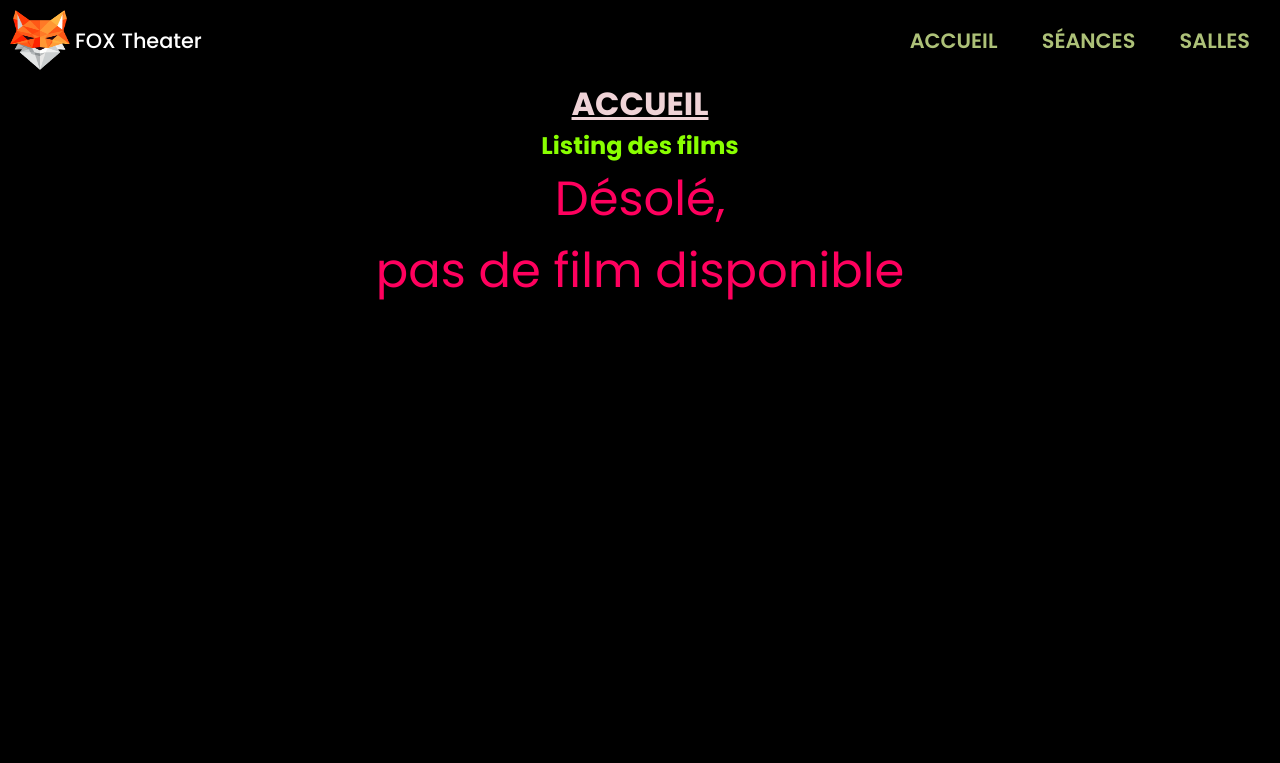
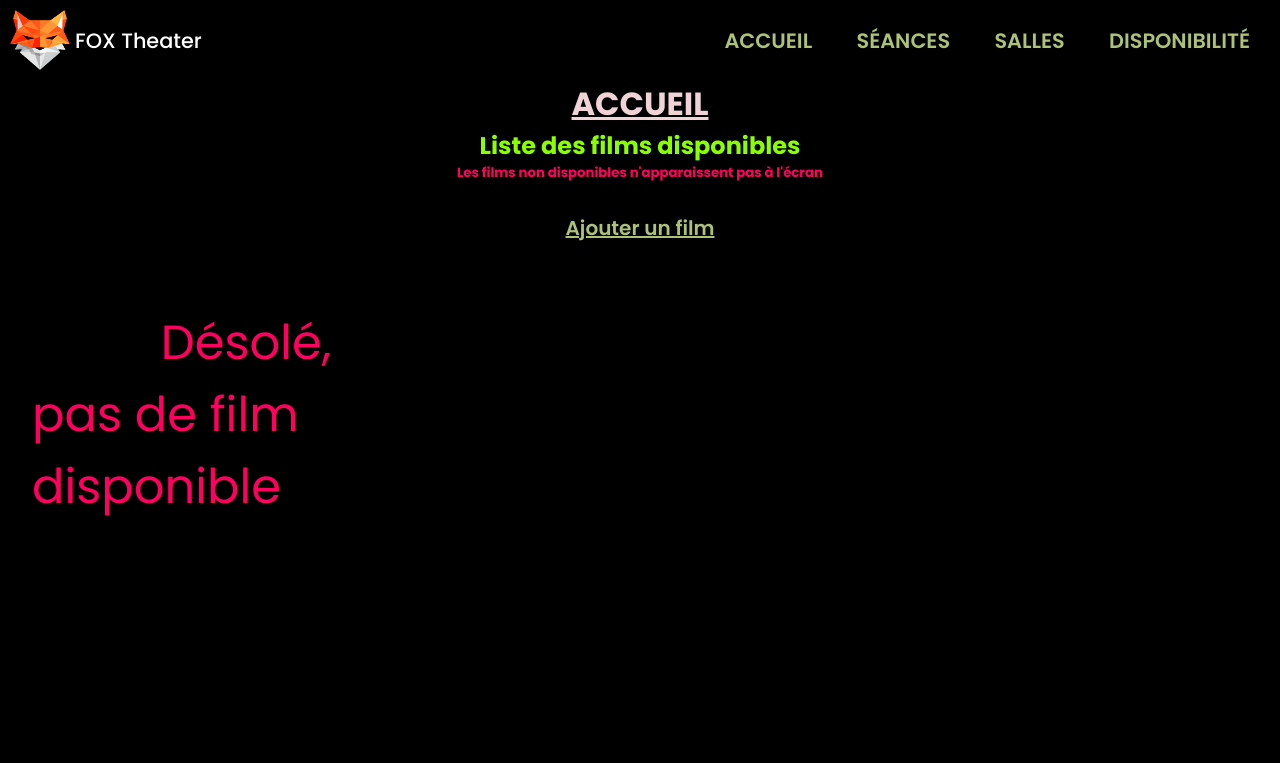
Before and after one commit to David-ODB57/Kino-app, a Symfony app: template templates/accueil.html.twig in a window 1280 px wide. Shown: the top 763 px of the page. Run offline with Twig, Linux system fonts and the light colour scheme; the template is opened without the code that fills it, so the values that code supplies are empty; some libraries are stand-ins or nearby versions.

Commit message:
Add files via upload

```diff
--- a/templates/NavBar.html.twig
+++ b/templates/NavBar.html.twig
@@ -8,5 +8,6 @@
         <a href="{{ path('accueil') }}">Accueil</a>
         <a href="{{ path('seance_index') }}">Séances</a>
         <a href="{{ path('salle_index') }}">Salles</a>
+        <a href="{{ path('show_films') }}">Disponibilité</a>
     </div>
 </nav>
--- a/templates/accueil.html.twig
+++ b/templates/accueil.html.twig
@@ -2,9 +2,14 @@
  {% block title %}Liste des Films{% endblock %}
 
  {% block body %}
+<main>
     <h1>Accueil</h1>
-<h2>Listing des films</h2>
- <div id="content">
+    <h2>Liste des films disponibles</h2>
+    <h5>Les films non disponibles n'apparaissent pas à l'écran</h5>
+    <div class="links">
+        <a href="{{ path('create_film') }}">Ajouter un film</a>
+    </div>
+    <div class="container">
         {% if films|length == 0 %}
         <div class="message">
             <span class="error">Désolé,</span>
@@ -12,7 +17,10 @@
         </div>
         {% endif %}
 
+        <div class="grid-container">
             {% for film in films %}
+
+                {% if film.status == 'disponible' %}
                 <div class="box">
                     <div class="imgBox">
                         <a href=" {{ path('resume_film', {'id': film.id }) }}">
@@ -30,6 +38,10 @@
                         </div>
                     </div>
                 </div>
+                {% endif %}
+
             {% endfor %}
         </div>
+    </div>
+</main>
  {% endblock %}
--- a/templates/base.html.twig
+++ b/templates/base.html.twig
@@ -3,17 +3,15 @@
     <head>
         <meta charset="UTF-8">
         <title>{% block title %}{{ page_title }}{% endblock %}</title>
-         <link href="{{ asset('css/main.css') }}" type="text/css" rel="stylesheet" />
+        {% block stylesheets %}{% endblock %}
+        <link href="{{ asset('css/main.css') }}" type="text/css" rel="stylesheet" />
+        {% block javascripts %}{% endblock %}
         <script src="{{ asset('js/indicator.js') }}" type="text/javascript" defer></script>
 
-        {% block stylesheets %}
-        {% endblock %}
 
     </head>
     <body>
         {{ include('NavBar.html.twig') }}
         {% block body %}{% endblock %}
-        {% block javascripts %}
-        {% endblock %}
     </body>
 </html>
```
Also changed, not shown: templates/films.html.twig (line endings or trailing spaces), templates/index.html.twig (line endings or trailing spaces). Lines whose indentation alone changed are shown as unchanged.
